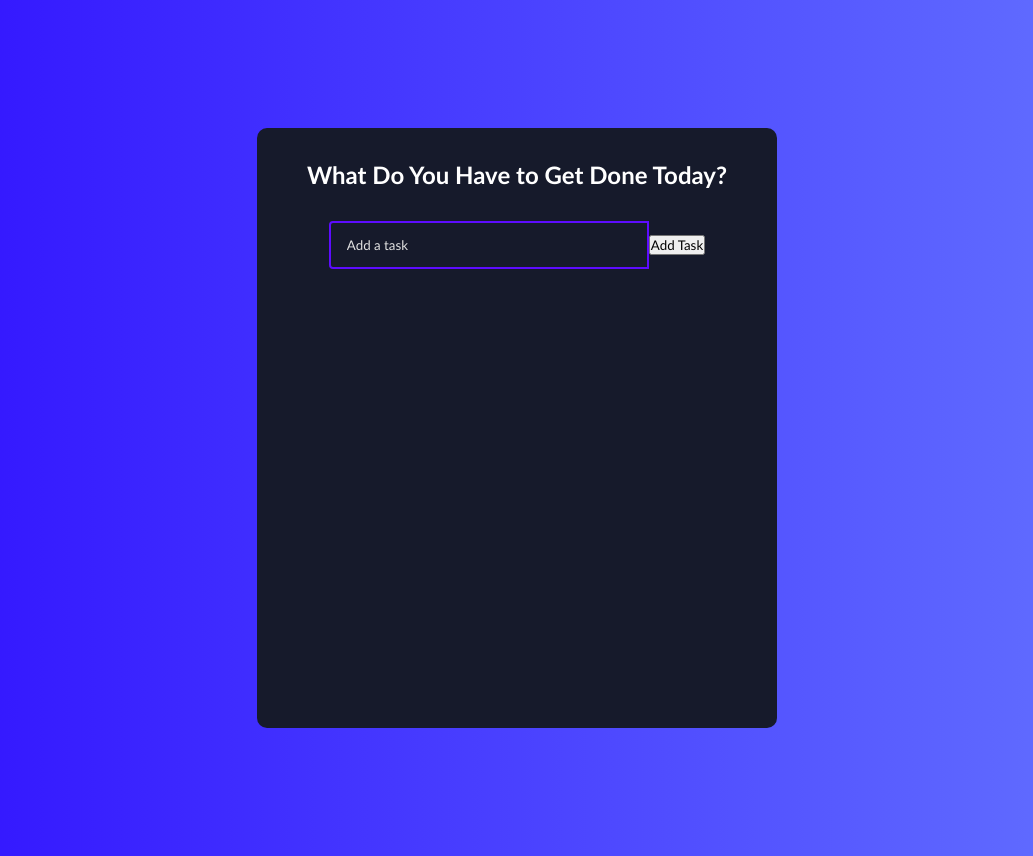
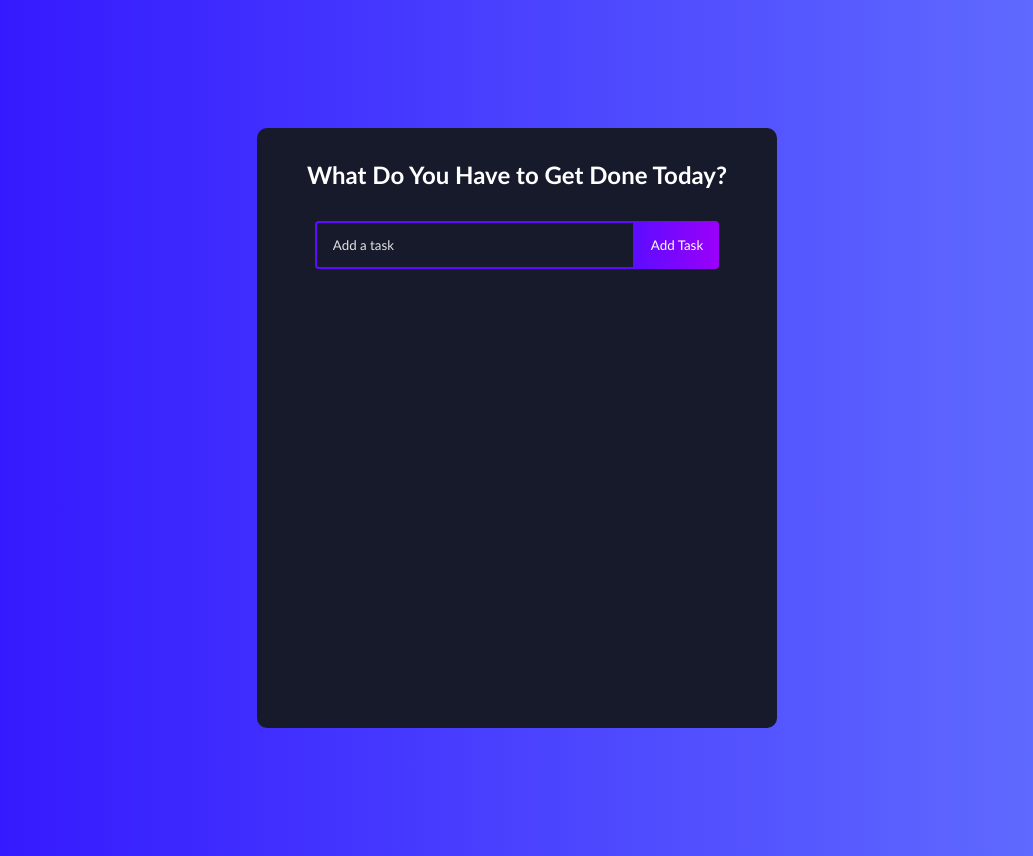
Before and after one commit to CCIErrorTest/test, a React (Create React App) app: page / in a window 1280 px wide. Shown: the whole page, without its empty margins (123-1156 px from the left). Built offline with nearby package versions, Linux system fonts and the light colour scheme.

Commit message:
added styling for task button and task input field

```diff
--- a/src/App.css
+++ b/src/App.css
@@ -55,3 +55,31 @@ h1 {
 .task-input::placeholder {
   color: #e2e2e2;
 }
+
+.task-button {
+  padding: 16px;
+  border: none;
+  border-radius: 0 4px 4px 0;
+  cursor: pointer;
+  outline: none;
+  background: linear-gradient(
+    90deg,
+    rgba(93, 12, 255, 1) 0%,
+    rgba(155, 0, 250, 1) 100%
+  );
+  color: #fff;
+  text-transform: capitalize;
+}
+
+.task-input.edit {
+  border: 2px solid #149fff;
+}
+
+.task-button.edit {
+  background: linear-gradient(
+    90deg,
+    rgba(20, 159, 255, 1) 0%,
+    rgba(17, 122, 255, 1) 100%
+  );
+  padding: 16px 22px;
+}
```
